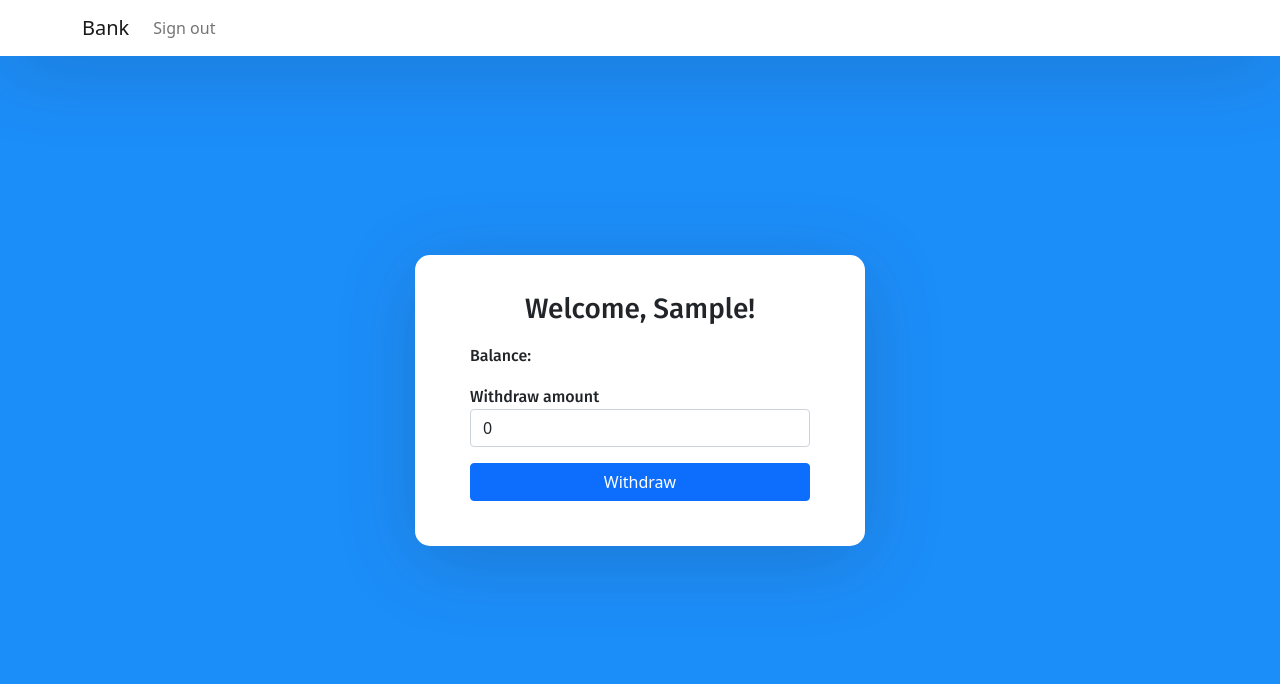
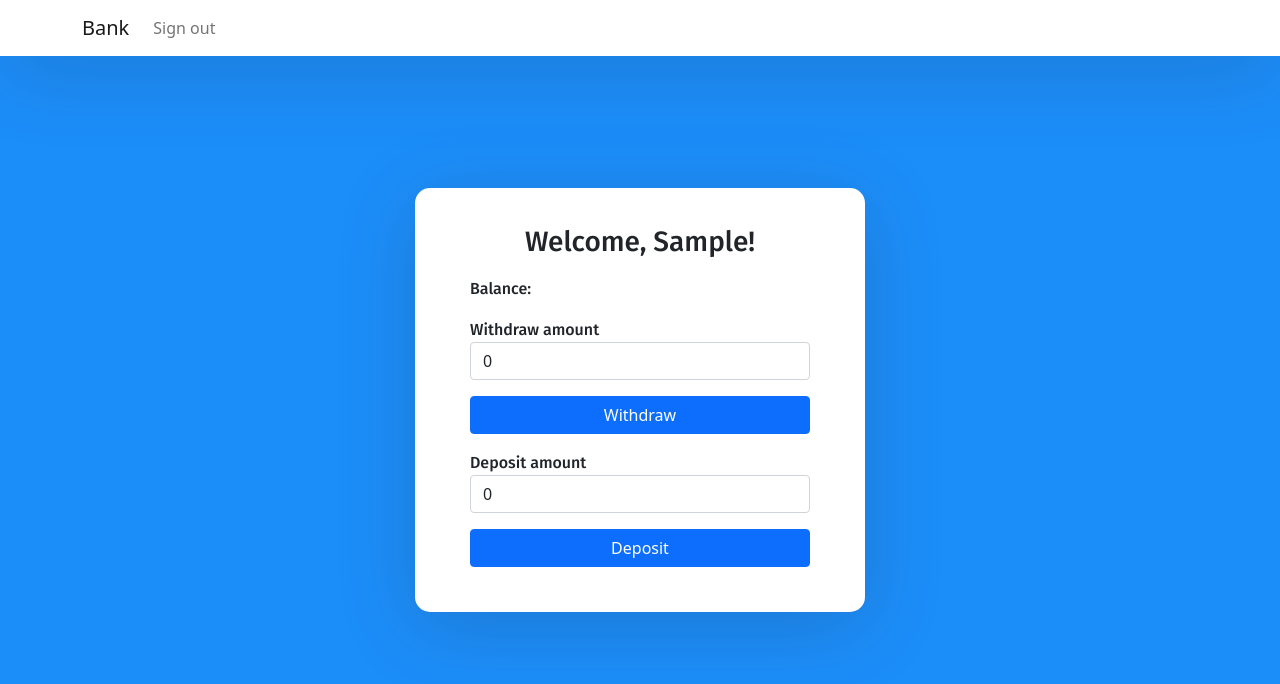
Before and after one commit to tahaziauci/notsosecurebank, a React (Create React App) app in the folder frontend/: page / in a window 1280 px wide. Both pictures are taken after typing "Sample", "Sample123" into the empty fields and a click on the button "Submit". Shown: the top 684 px of the page. Built offline with nearby package versions, Linux system fonts and the light colour scheme; no server answers.

Commit message:
add deposit functionality

```diff
--- a/frontend/public/index.html
+++ b/frontend/public/index.html
@@ -24,7 +24,7 @@
       work correctly both with client-side routing and a non-root public URL.
       Learn how to configure a non-root public URL by running `npm run build`.
     -->
-    <title>React App</title>
+    <title>Banking App</title>
   </head>
   <body>
     <noscript>You need to enable JavaScript to run this app.</noscript>
--- a/frontend/src/components/MainPage/MainPage.js
+++ b/frontend/src/components/MainPage/MainPage.js
@@ -4,13 +4,18 @@ import AppContext from '../AppContext';
 
 export function MainPage(props) {
     const [withdrawAmount, setWithdrawAmount] = useState(0);
+    const [depositAmount, setDepositAmount] = useState(0);
 
     const appValues = useContext(AppContext);
 
-    const handleAmountChange = (event) => {
+    const handleWithdrawAmountChange = (event) => {
         event.persist();
+        setWithdrawAmount(event.target.value);
+    }
 
-        setWithdrawAmount(event.target.value);
+    const handleDepositAmountChange = (event) => {
+        event.persist();
+        setDepositAmount(event.target.value);
     }
 
     useEffect(() => {
@@ -40,6 +45,20 @@ export function MainPage(props) {
         }
     }
 
+    const sendDepositRequest = () => {
+        const username = appValues.username;
+        const amount = depositAmount;
+        axios.defaults.withCredentials = true;
+        axios.post('http://localhost:8080/deposit', {username, amount})
+        .then(response => {
+            setDepositAmount(0)
+            appValues.updateBalance(response.data.balance)
+        })
+        .catch(error => {
+            console.error('There was an error!', error);
+        })
+    }
+
     return(
         <div>
         <h3>Welcome, {appValues.username}!</h3>
@@ -54,7 +73,7 @@ export function MainPage(props) {
             pattern="[0-9]*"
             placeholder="Enter amount"
             value={withdrawAmount}
-            onChange={handleAmountChange}
+            onChange={handleWithdrawAmountChange}
           />
         </div>
         <div className="d-grid">
@@ -62,6 +81,23 @@ export function MainPage(props) {
             Withdraw
           </button>
         </div>
+        <div className="mb-3"></div>
+        <div className="mb-3">
+          <label>Deposit amount</label>
+          <input
+            type="amount"
+            className="form-control"
+            pattern="[0-9]*"
+            placeholder="Enter amount"
+            value={depositAmount}
+            onChange={handleDepositAmountChange}
+          />
+        </div>
+        <div className="d-grid">
+          <button type="submit" className="btn btn-primary" onClick={sendDepositRequest}>
+            Deposit
+          </button>
+        </div>
         </div>
     );
 }
```
